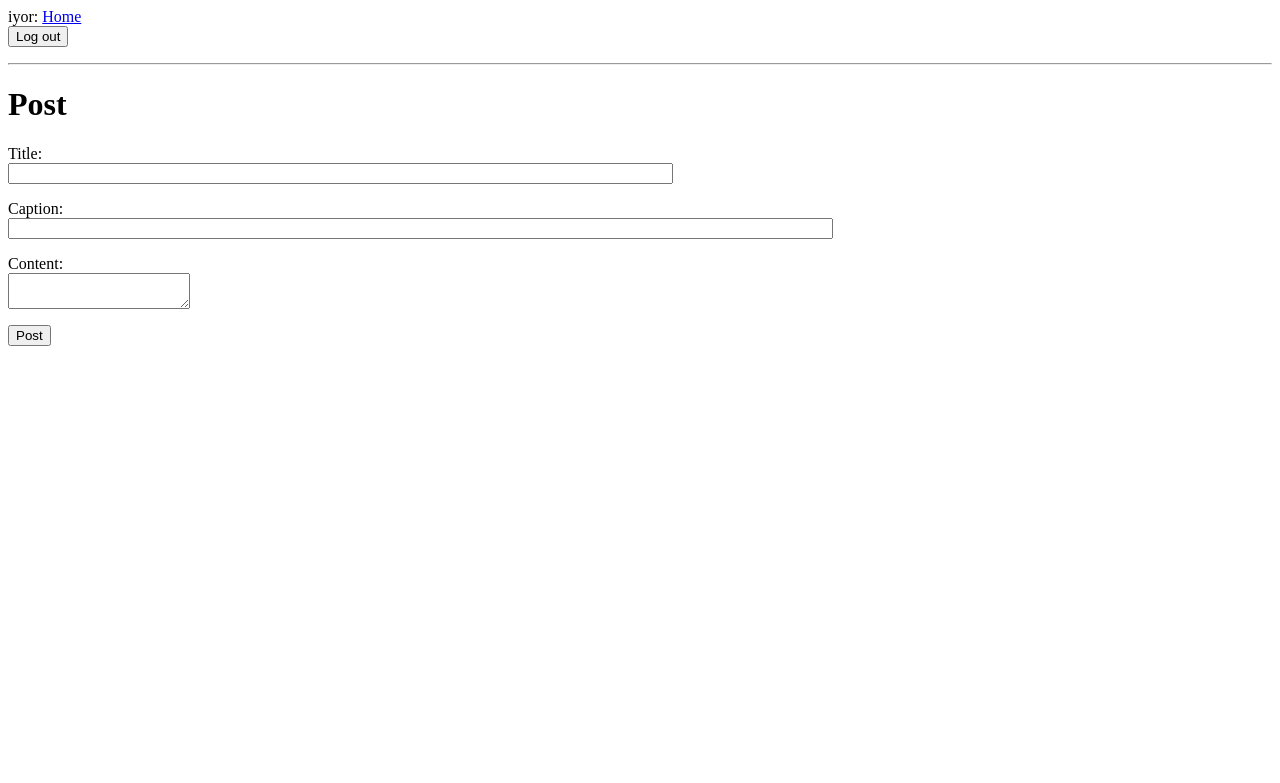
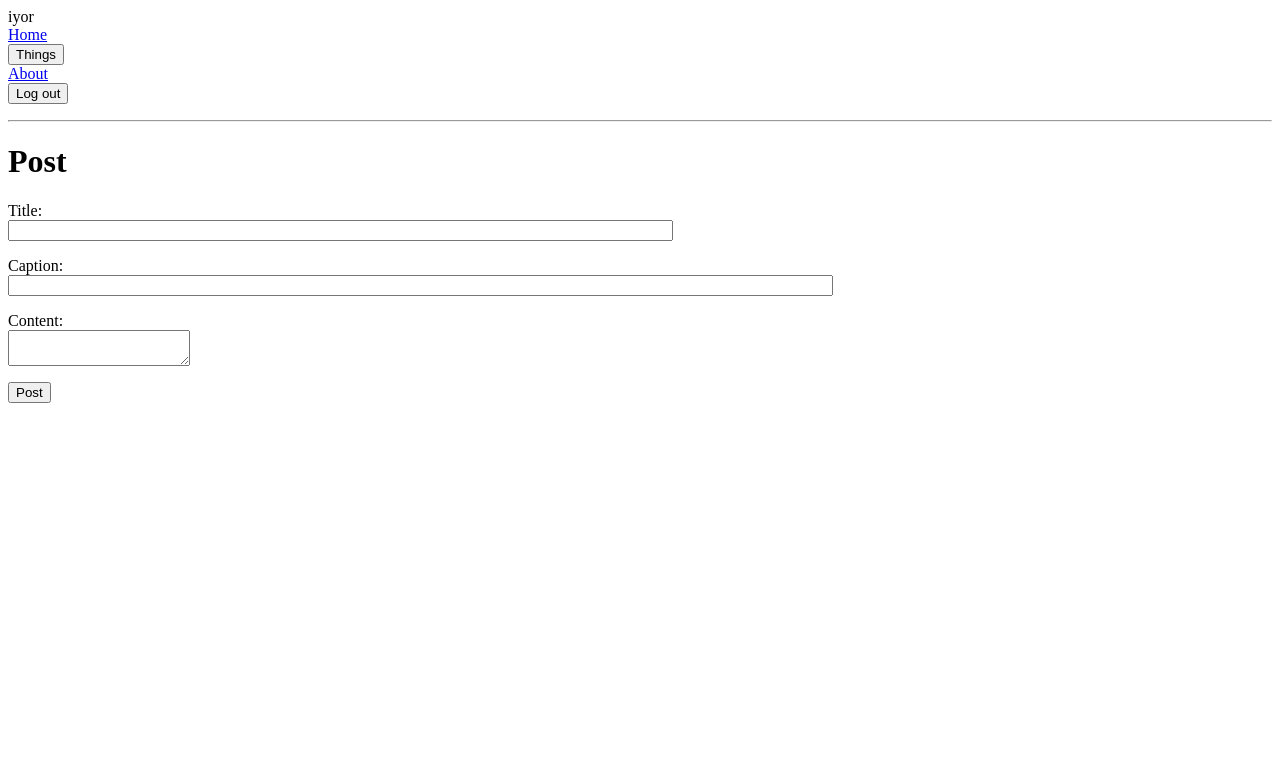
Before and after one commit to iyor/iyor.io, a Flask app: page /create in a window 1280 px wide. Shown: the top 783 px of the page. Run offline with Flask 2, Linux system fonts and the light colour scheme; the visitor is signed in with stand-in values (Sample User, id 1).

Commit message:
Add about section

```diff
--- a/app/routes/public_routes.py
+++ b/app/routes/public_routes.py
@@ -16,6 +16,12 @@ def index(page=1):
                            title = title,
                            posts = posts)
 
+@app.route('/about')
+def about():
+    title = "about"
+    return render_template('about.html',
+                           title = title)
+
 @app.route('/<slug>/')
 def detail(slug):
     post = models.Post.query.filter_by(slug=slug).first()
--- /dev/null
+++ b/app/templates/about.html
@@ -0,0 +1,5 @@
+{% extends "iyor_base.html" %}
+
+{% block content %}
+  <h1>About</h1>
+{% endblock %}
--- a/app/templates/iyor_base.html
+++ b/app/templates/iyor_base.html
@@ -7,7 +7,10 @@
     {% endif %}
   </head>
   <body>
-    <div>iyor: <a href="/index">Home</a></div>
+    iyor
+    <div><a href="/index">Home</a></div>
+    <div><button>Things</button></div>
+    <div><a href="/about">About</a></div>
     {% if session['logged_in'] %}
       <form action="{{ url_for('logout') }}" method="post">
         <button type="submit">Log out</button>
```
